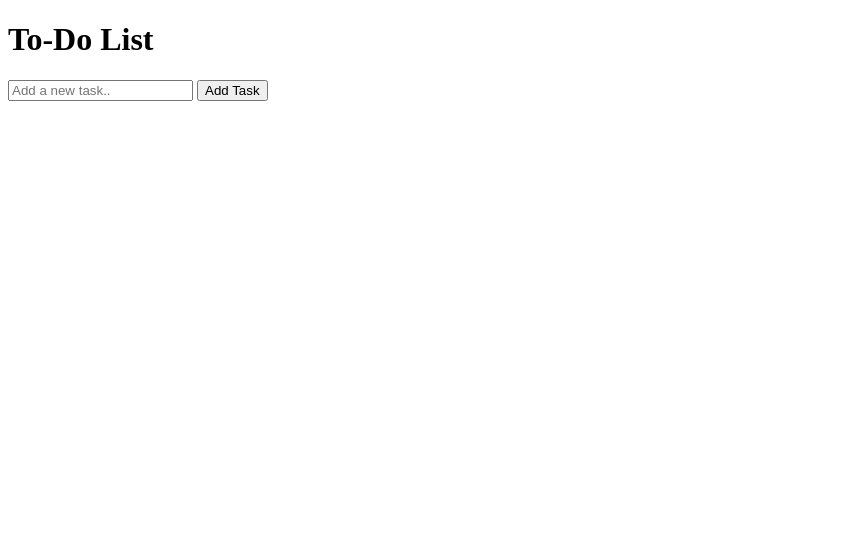
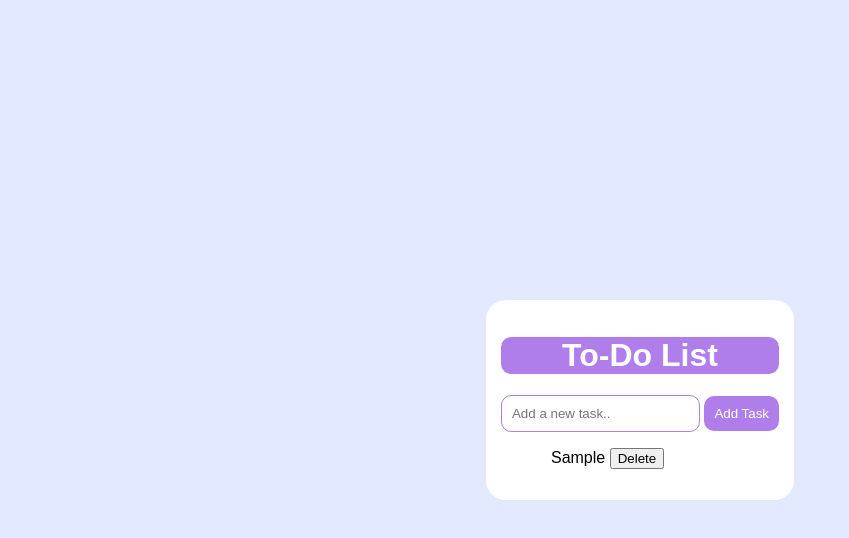
Before and after one commit to Saud9884/todo-localStorage, a plain HTML site: page index.html in a window 1280 px wide. Both pictures are taken after typing "Sample" into the empty fields and a click on the button "Add Task". Shown: the whole page, without its empty margins (0-849 px from the left). Drawn offline with Linux system fonts and the light colour scheme.

Commit message:
Added Css

```diff
--- a/index.html
+++ b/index.html
@@ -13,7 +13,9 @@
         <input type="text" id="todo-input" placeholder="Add a new task..">
          <button id="add-task-btn">Add Task</button>
     </div>
+    <div class="listContainer">
     <ul id="todo-list"></ul>
+</div>
    </div>
    <script src="script.js"></script>
 </body>
--- a/script.js
+++ b/script.js
@@ -20,6 +20,7 @@ addTaskBtn.addEventListener('click', () => {
 
     tasks.push(newTask);
     saveTasks();
+    renderTask(newTask);
     todoInput.value = "" //Cleaning the input field
 
 })
@@ -42,6 +43,10 @@ function renderTask(task){
 
     li.querySelector("button").addEventListener('click', (e) =>{
         e.stopPropagation();
+        tasks = tasks.filter(t => t.id !== task.id)
+        li.remove()
+        saveTasks();
+
     })
 
     todoList.appendChild(li);
--- a/style.css
+++ b/style.css
@@ -0,0 +1,53 @@
+body{
+background-color: #E3E9FF;
+margin: 0;
+height: 100vh;
+font-family: Arial, Helvetica, sans-serif;
+display: flex;
+    justify-content: center;
+    align-items: center;
+}
+
+
+.container{
+    background-color: #FFFFFF;
+    border-radius: 20px;
+    padding: 15px;
+
+}
+
+.container h1{
+    text-align: center;
+    background-color: #AF7EEA;
+    color: #FFFFFF;
+    border-radius: 10px;
+}
+
+.input-container{
+
+}
+
+#todo-input{
+    padding: 10px;
+    border-radius: 10px;
+    border: #AF7EEA 1px solid;
+}
+
+#add-task-btn{
+    padding: 10px;
+    border-radius: 10px;
+    background-color: #AF7EEA;
+    color: #FFFFFF;
+    border: none;
+    font-weight: 500;
+}
+
+.listContainer{
+    margin-top: 15px;
+
+}
+
+#todo-list li{
+    margin: 10px;
+    list-style: none;
+}
```
